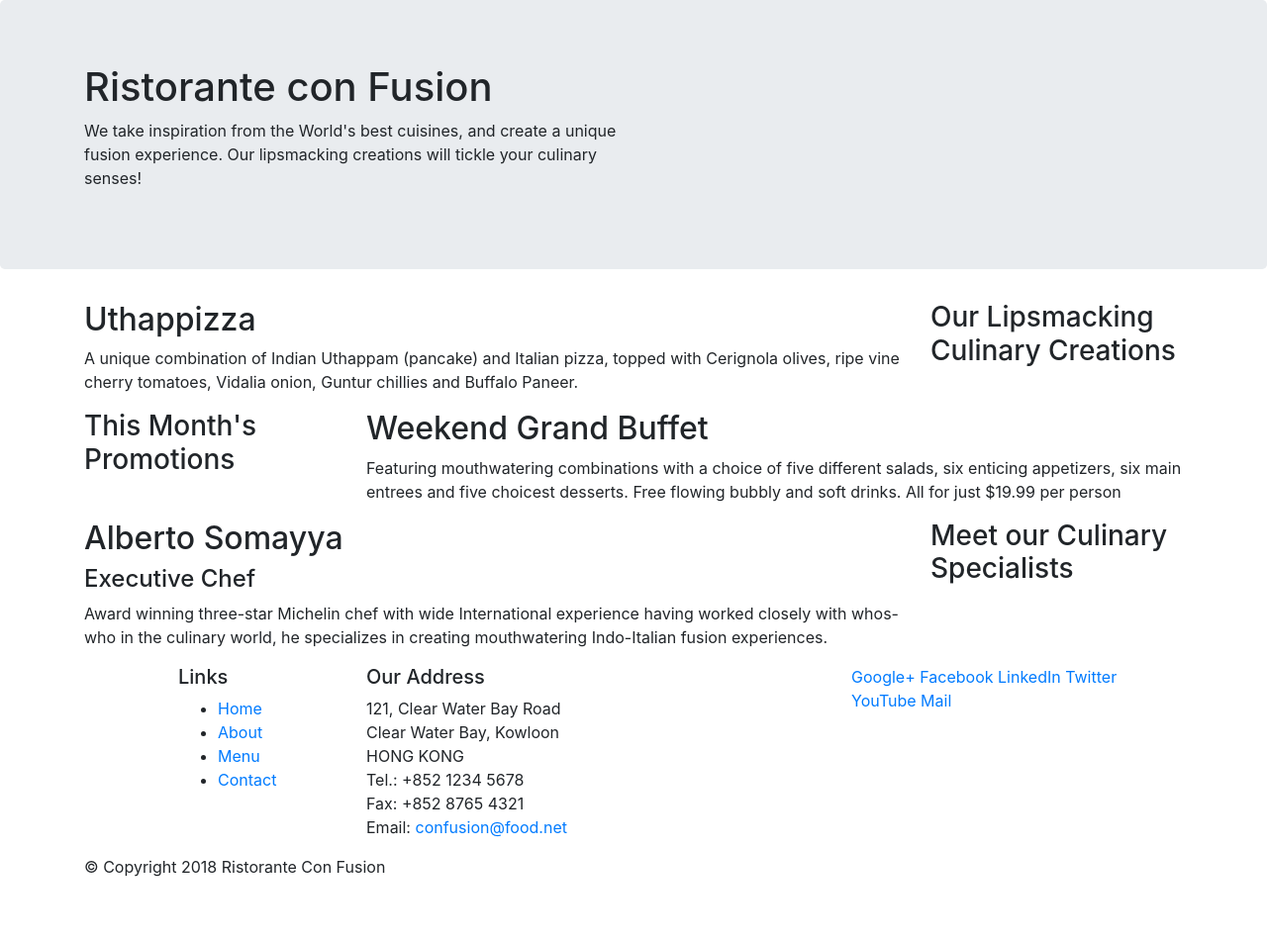
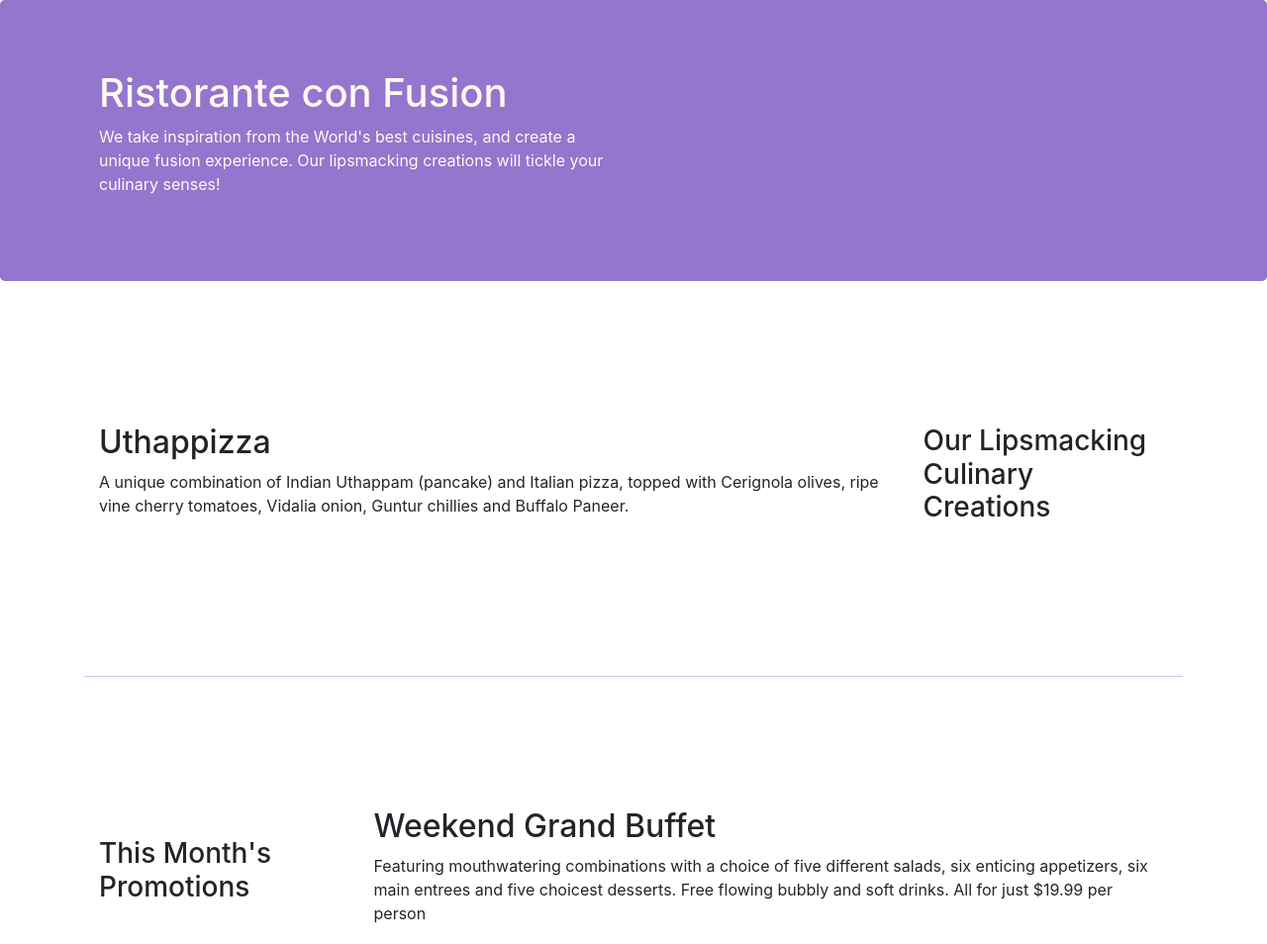
Before and after one commit to ailujailuj/bootstrap-exercise, a website: page index.html in a window 1280 px wide. Shown: the top 954 px of the page at 99% size. Before the commit the page ends 904 px from the top, so only its background shows below. Drawn offline with nearby package versions, Linux system fonts and the light colour scheme.

Commit message:
bootstrap grid part 2

```diff
--- /dev/null
+++ b/css/styles.css
@@ -0,0 +1,30 @@
+.row-header{
+    margin:0px auto;
+    padding:0px;
+}
+
+.row-content {
+    margin: 0px auto;
+    padding: 50px 0px 50px 0px;
+    border-bottom: 1px ridge #D1C4E9;
+    min-height: 400px;
+}
+
+.footer{
+    background-color: #D1C4E9;
+    margin:0px auto;
+    padding: 20px 0px 20px 0px;
+}
+
+.jumbotron {
+    padding:70px 30px 70px 30px;
+    margin:0px auto;
+    background: #9575CD ;
+    color:floralwhite;
+}
+
+address{
+    font-size:80%;
+    margin:0px;
+    color:#0f0f0f;
+}
--- a/index.html
+++ b/index.html
@@ -9,6 +9,7 @@
 
      <!-- Bootstrap CSS -->
      <link rel="stylesheet" href="node_modules/bootstrap/dist/css/bootstrap.min.css">
+     <link href="css/styles.css" rel="stylesheet">
     <title>Ristorante Con Fusion</title>
 </head>
 
@@ -16,7 +17,7 @@
 
     <header class="jumbotron">
         <div class="container">
-            <div class="row">
+            <div class="row row-header">
                 <div class="col-12 col-sm-6">
                     <h1>Ristorante con Fusion</h1>
                     <p>We take inspiration from the World's best cuisines, and create a unique fusion experience. Our lipsmacking creations will tickle your culinary senses!</p>
@@ -28,7 +29,7 @@
     </header>
 
     <div class="container">
-        <div class="row">
+        <div class="row row-content align-items-center">
             <div class="col-12 col-sm-4 order-sm-last col-md-3">
                 <h3>Our Lipsmacking Culinary Creations</h3>
             </div>
@@ -39,7 +40,7 @@
         </div>
 
 
-        <div class="row">
+        <div class="row row-content align-items-center">
             <div class="col-12 col-sm-4 col-md-3">
                 <h3>This Month's Promotions</h3>
             </div>
@@ -49,7 +50,7 @@
             </div>
         </div>
 
-        <div class="row">
+        <div class="row row-content align-items-center">
             <div class="col-12 col-sm-4 order-sm-last col-md-3">
                 <h3>Meet our Culinary Specialists</h3>
             </div>
@@ -61,12 +62,12 @@
         </div>
     </div>
 
-    <footer>
+    <footer class="footer">
         <div class="container">
             <div class="row">
                 <div class="col-4 offset-1 col-sm-2">
                     <h5>Links</h5>
-                    <ul>
+                    <ul class="list-unstyled">
                         <li><a href="#">Home</a></li>
                         <li><a href="#">About</a></li>
                         <li><a href="#">Menu</a></li>
@@ -84,8 +85,8 @@
 		              Email: <a href="mailto:confusion@food.net">confusion@food.net</a>
 		           </address>
                 </div>
-                <div class="col-12 col-sm-4">
-                    <div class="col-auto">
+                <div class="col-12 col-sm-4 align-self-center">
+                    <div class="text-center">
                         <a href="http://google.com/+">Google+</a>
                         <a href="http://www.facebook.com/profile.php?id=">Facebook</a>
                         <a href="http://www.linkedin.com/in/">LinkedIn</a>
@@ -95,8 +96,8 @@
                     </div>
                 </div>
            </div>
-           <div>
-                <div>
+           <div class="row justify-content-center">
+                <div class="col-auto">
                     <p>© Copyright 2018 Ristorante Con Fusion</p>
                 </div>
            </div>
```
